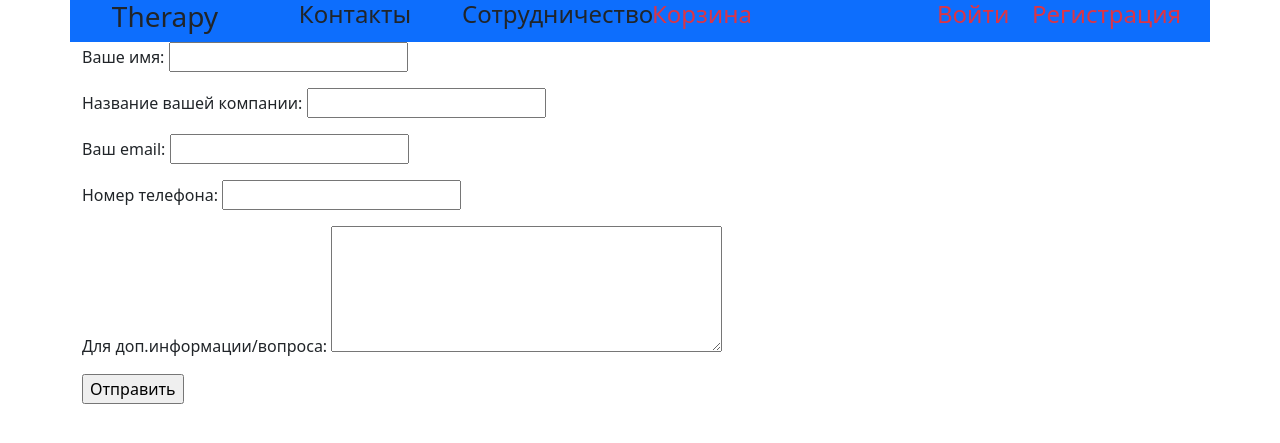
After one commit to Leva91l/TherapyBase, a Django app: page /cooperation/ in a window 1280 px wide. The commit adds this page. Shown: the top 443 px of the page. Run offline with Django 5.2, Linux system fonts and the light colour scheme.

Commit message:
Добавлена форма для сотрудничества, добавлена таблица в бд - запросы на сотрудничество

```diff
--- a/djangoProject/urls.py
+++ b/djangoProject/urls.py
@@ -19,13 +19,14 @@ from django.contrib import admin
 from django.urls import path
 from django.conf import settings
 from django.conf.urls.static import static
-from therapyapp.views import HomePageView, ProductListView, ContactsView
+from therapyapp.views import HomePageView, ProductListView, ContactsView, CooperationView
 
 urlpatterns = [
     path('admin/', admin.site.urls),
     path('', HomePageView.as_view(), name='home'),
     path('products/<slug:prod_slug>/', ProductListView.as_view(), name='products'),
     path('contacts/', ContactsView.as_view(), name='contacts'),
+    path('cooperation/', CooperationView.as_view(), name='cooperation'),
 ]
 
 urlpatterns += static(settings.MEDIA_URL, document_root=settings.MEDIA_ROOT)
--- a/templates/base.html
+++ b/templates/base.html
@@ -17,8 +17,11 @@
             <div class="col-2 align-middle text-center">
                 <a href="{% url 'contacts' %}" class="link-dark"><h4>Контакты</h4></a>
             </div>
-            <div class="col-2 align-middle text-center"><h4>Сотрудничество</h4></div>
-            <div class="col-1 offset-3 align-middle text-center"><h4>Войти</h4></div>
+            <div class="col-2 align-middle text-center">
+                <a href="{% url 'cooperation' %}" class="link-dark"><h4>Сотрудничество</h4></a>
+            </div>
+            <div class="col-1 align-middle text-center"><h4>Корзина</h4></div>
+            <div class="col-1 offset-2 align-middle text-center"><h4>Войти</h4></div>
             <div class="col-1 align-middle text-center"><h4>Регистрация</h4></div>
         </div>
     </div>
--- /dev/null
+++ b/templates/cooperation.html
@@ -0,0 +1,11 @@
+{% extends 'base.html' %}
+
+{% block content %}
+    <div class="container">
+    <form method="post">
+        {% csrf_token %}
+        {{ form.as_p }}
+        <input type="submit" value="Отправить">
+    </form>
+    </div>
+{% endblock %}
--- /dev/null
+++ b/therapyapp/forms.py
@@ -0,0 +1,9 @@
+from django import forms
+
+
+class CooperationForm(forms.Form):
+    name = forms.CharField(max_length=100, label='Ваше имя')
+    company_name = forms.CharField(max_length=120, label='Название вашей компании', required=False)
+    e_mail = forms.CharField(max_length=100, label='Ваш email')
+    phone = forms.CharField(max_length=12, label='Номер телефона')
+    content = forms.CharField(widget=forms.Textarea(attrs={'cols':40, 'rows':5}), label='Для доп.информации/вопроса')
--- a/therapyapp/views.py
+++ b/therapyapp/views.py
@@ -1,8 +1,9 @@
 from unicodedata import category
 
-from django.views.generic import ListView
+from django.views.generic import ListView, FormView
 
-from therapyapp.models import Category, Product, Worker
+from therapyapp.forms import CooperationForm
+from therapyapp.models import Category, Product, Worker, CooperationRequest
 
 
 class HomePageView(ListView):
@@ -38,3 +39,21 @@ class ContactsView(ListView):
     template_name = 'contacts.html'
     context_object_name = 'workers'
     extra_context = {'title': 'Сотрудники'}
+
+
+class CooperationView(FormView):
+    form_class = CooperationForm
+    template_name = 'cooperation.html'
+    success_url = '/'
+
+    def form_valid(self, form):
+        new_request = form.cleaned_data
+        new_request_add = CooperationRequest(
+            name=new_request['name'],
+            company_name=new_request['company_name'],
+            e_mail=new_request['e_mail'],
+            phone=new_request['phone'],
+            content=new_request['content']
+        )
+        new_request_add.save()
+        return super().form_valid(form)
```
Also changed, not shown: therapyapp/admin.py (+9 -1 lines), therapyapp/models.py (+8 -0 lines).
